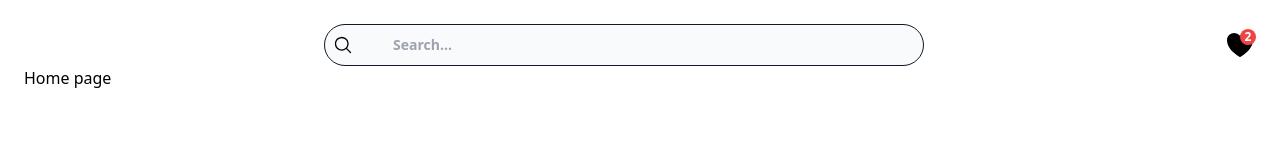
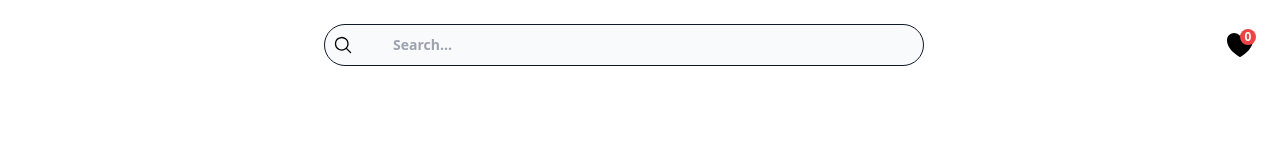
Before and after one commit to awaisanwar544/image-gallery, a React (Create React App) app: page / in a window 1280 px wide. Shown: the top 160 px of the page. Built offline with nearby package versions, Linux system fonts and the light colour scheme.

Commit message:
Add gallery on home page

```diff
--- a/src/App.js
+++ b/src/App.js
@@ -1,3 +1,4 @@
+import React, { useState } from 'react';
 import './App.css';
 import Home from './pages/Home'
 import Liked from './pages/Liked'
@@ -6,21 +7,27 @@ import Navigation from './components/Navigation';
 import { BrowserRouter as Router, Routes, Route } from 'react-router-dom';
 
 function App() {
+
+  const [imagesList, setImagesList] = useState([])
+  const [likedImages, setLikedImages] = useState([])
+
   return (
     <Router>
       <div className="container mx-auto p-6">
         <header className="flex flex-row w-full justify-between items-center">
           <div className="flex flex-row justify-center items-center w-full">
-            <SearchBar />
+            <SearchBar setImagesList={setImagesList} />
           </div>
           <nav>
-            <Navigation />
+            <Navigation likedImages={likedImages} />
           </nav>
         </header>
-        <Routes>
-          <Route path="/" element={<Home/>} />
-          <Route path="/liked" element={<Liked/>} />
-        </Routes>
+        <div className='mt-10'>
+          <Routes>
+            <Route path="/" element={<Home imagesList={imagesList} likedImages={likedImages} setLikedImages={setLikedImages}/>} />
+            <Route path="/liked" element={<Liked likedImages={likedImages} />} />
+          </Routes>
+        </div>
       </div>
     </Router>
   );
--- a/src/components/Navigation.js
+++ b/src/components/Navigation.js
@@ -1,20 +1,18 @@
-import React, { useState } from 'react';
 import { HeartIcon } from '@heroicons/react/24/solid'
 import { HomeIcon } from '@heroicons/react/24/outline'
 import { useLocation } from 'react-router-dom';
 import {Link} from "react-router-dom";
 
-function Navigation() {
+function Navigation({likedImages}) {
 
   const location = useLocation();
-  const [likesCount, setLikesCount] = useState(2)
 
   return (
     <>
       {location.pathname === '/' ?
       <Link to="/liked" className="relative">
         <div className="flex absolute justify-center items-center bg-red-500 rounded-lg w-4 h-4 right-0">
-          <p className="text-white font-bold text-xs">{likesCount}</p>
+          <p className="text-white font-bold text-xs">{likedImages.length}</p>
         </div>
         <HeartIcon className="h-8 w-8" />
       </Link>
--- a/src/components/SearchBar.js
+++ b/src/components/SearchBar.js
@@ -1,10 +1,17 @@
 import { MagnifyingGlassIcon } from '@heroicons/react/24/solid'
 
-function SearchBar() {
+function SearchBar({setImagesList}) {
 
   const pressEnter = (event) => {
-    if (event.key === 'Enter') {
-      console.log(event.target.value)
+    if (event.key === 'Enter' && event.target.value !== '') {
+      const fetchImages = async () => {
+        const response = await fetch(`https://pixabay.com/api/?key=${process.env.REACT_APP_PIXABAY_API_KEY}&q=${encodeURIComponent(event.target.value)}`);
+        const images = await response.json();
+        return images;
+      }
+      fetchImages().then(images => {
+        setImagesList(images.hits)
+      })
     }
   }
 
--- a/src/pages/Home.js
+++ b/src/pages/Home.js
@@ -1,7 +1,44 @@
-function Home() {
+import { HeartIcon as HeartIconOutline } from '@heroicons/react/24/outline'
+import { HeartIcon as HeartIconSolid } from '@heroicons/react/24/solid'
+
+function Home({imagesList, likedImages, setLikedImages}) {
+  const addToLiked = (img) => {
+    setLikedImages([...likedImages, img])
+  };
+
+  const removeFromLiked = (img) => {
+    const newList = likedImages.filter(item => item.id !== img.id)
+    setLikedImages(newList)
+  };
   return (
-    <div className="App">
-    Home page
+    <div>
+      <div className="grid grid-cols-6 grid-rows-auto gap-2 grid-flow-row-dense">
+        {imagesList.map( image => {
+          const dimension = image.imageWidth / image.imageHeight;
+          const span = () => {
+            if (dimension < 1 && dimension >= 0.5) return 'row-span-2 col-span-1'
+
+            if (dimension < 0.5) return 'row-span-3 col-span-2'
+
+            if (dimension > 1 && dimension <= 1.5) return 'col-span-1'
+
+            if (dimension > 1.5) return 'col-span-2 row-span-1'
+          }
+
+          return(
+            <>
+              <div className={`${span()} rounded-lg relative`}>
+                <img src={image.webformatURL} className="object-cover h-full w-full rounded-lg z-10" alt={image.tags}/>
+                { likedImages.filter(item => item.id === image.id).length > 0 ?
+                  <HeartIconSolid className="h-16 w-16 absolute top-1/2 left-1/2 transform -translate-x-1/2 -translate-y-1/2 text-transparent hover:text-red-500 cursor-pointer" key={image.id} onClick={() => {removeFromLiked(image)}}/>
+                :
+                  <HeartIconOutline className="h-16 w-16 absolute top-1/2 left-1/2 transform -translate-x-1/2 -translate-y-1/2 text-transparent hover:text-gray-900 cursor-pointer" key={image.id} onClick={() => {addToLiked(image)}}/>
+                }
+              </div>
+            </>
+          )
+        })}
+      </div>
     </div>
   );
 }
--- a/src/pages/Liked.js
+++ b/src/pages/Liked.js
@@ -1,7 +1,9 @@
 function Liked() {
   return (
-    <div className="App">
-    Liked
+    <div>
+      <div className="grid grid-cols-4 grid-rows-auto gap-2">
+
+      </div>
     </div>
   );
 }
--- a/tailwind.config.js
+++ b/tailwind.config.js
@@ -4,7 +4,8 @@ module.exports = {
     "./src/**/*.{js,jsx,ts,tsx}",
   ],
   theme: {
-    extend: {},
+    extend: {
+    },
   },
   plugins: [],
 }
```
Also changed, not shown: 1 other file (tests, documents, lock files or other folders).
